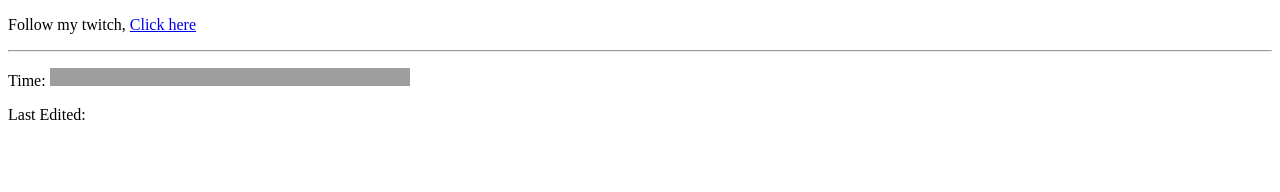
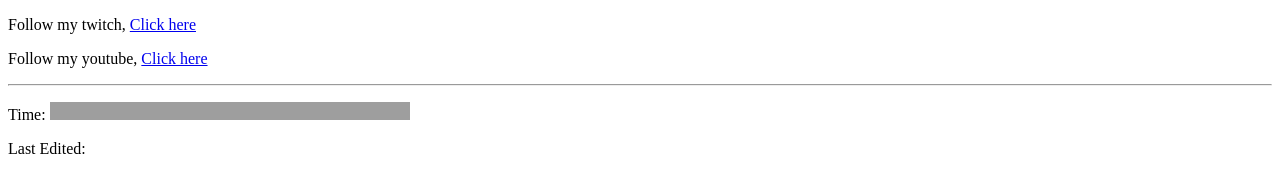
Before and after one commit to jeremykalar/jeremykalar.github.io, a plain HTML site: page index.html in a window 1280 px wide. Drawn offline with Linux system fonts and the light colour scheme; grey boxes are pictures that could not be loaded.

Commit message:
Update index.html

```diff
--- a/index.html
+++ b/index.html
@@ -13,6 +13,8 @@
 <body>
 
 	<p> Follow my twitch, <a href="https://www.twitch.tv/jeremykalar"> Click here </a> </p>
+	<p> Follow my youtube, <a href="https://www.youtube.com/channel/UCvhGxAV5Z4Sp62Lo-hrB7Fg"> Click here </a> </p>
+
 
 
 
```
